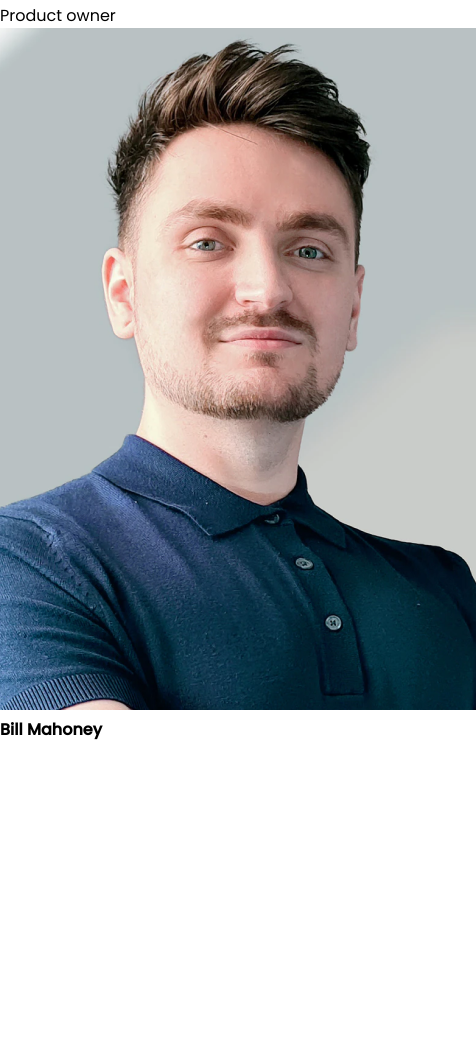
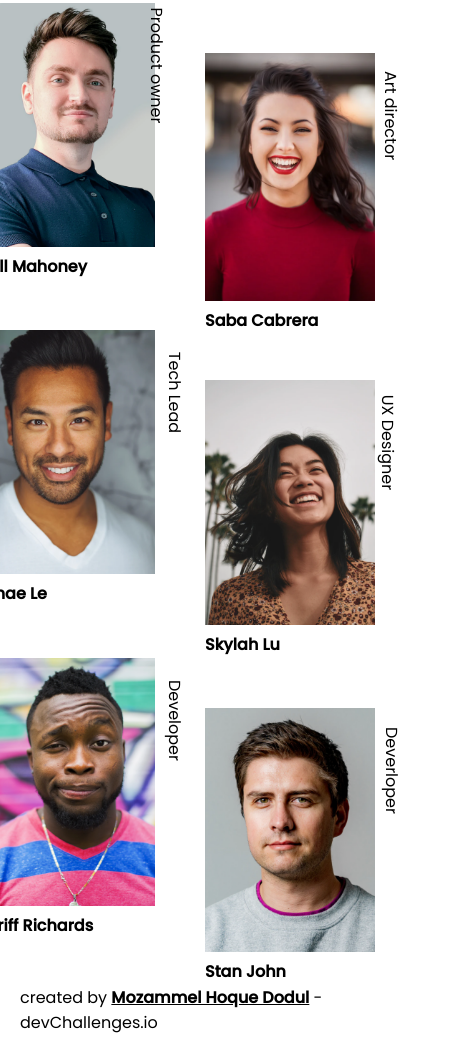
Before and after one commit to Dodul01/my-team-page-master, a plain HTML site: page index.html in a window 390 px wide. Shown: the part 174-1229 px from the top of the page, 476 px wide, since content can reach past the window. Before the commit the page ends 916 px from the top, so only its background shows below. Drawn offline with Linux system fonts and the light colour scheme.

Commit message:
header and team page complite

```diff
--- a/index.html
+++ b/index.html
@@ -30,16 +30,64 @@
   <!--Main Section Start Here-->
   <main>
     <div class="profile-container">
-      <div class="profile-card">
-        <p>Product owner</p>
-        <img src="./assets/photo1.png" alt="">
-        <b>Bill Mahoney</b>
+      <div class="profile-content">
+
+        <!--Profile Card Starts Here-->
+        <div class="profile-card">
+          <p class="profession">Product owner</p>
+          <img class="profile-picture" src="./assets/photo1.png" alt="">
+          <b class="profile-name">Bill Mahoney</b>
+        </div>
+        <!--Profile Card Ends Here-->
+
+        <!--Profile Card Starts Here-->
+        <div class="profile-card row-two mobile-row">
+          <p class="profession">Art director</p>
+          <img class="profile-picture" src="./assets/photo2.png" alt="">
+          <b class="profile-name">Saba Cabrera    </b>
+        </div>
+        <!--Profile Card Ends Here-->
+
+        <!--Profile Card Starts Here-->
+        <div class="profile-card">
+          <p class="profession">Tech Lead</p>
+          <img class="profile-picture" src="./assets/photo3.png" alt="">
+          <b class="profile-name">Shae Le</b>
+        </div>
+        <!--Profile Card Ends Here-->
+
+
+        <!--Profile Card Starts Here-->
+        <div class="profile-card mobile-row">
+          <p class="profession">UX Designer</p>
+          <img class="profile-picture" src="./assets/photo4.png" alt="">
+          <b class="profile-name">Skylah Lu</b>
+        </div>
+        <!--Profile Card Ends Here-->
+
+        <!--Profile Card Starts Here-->
+        <div class="profile-card row-two">
+          <p class="profession">Developer</p>
+          <img class="profile-picture" src="./assets/photo5.png" alt="">
+          <b class="profile-name">Griff Richards </b>
+        </div>
+        <!--Profile Card Ends Here-->
+
+        <!--Profile Card Starts Here-->
+        <div class="profile-card mobile-row">
+          <p class="profession">Deverloper</p>
+          <img class="profile-picture" src="./assets/photo6.png" alt="">
+          <b class="profile-name">Stan John</b>
+        </div>
+        <!--Profile Card Ends Here-->
       </div>
     </div>
   </main>
   <!--Main Section End Here-->
 
-  <footer></footer>
+  <footer>
+    <p>created by <strong><a href="https://devchallenges.io/portfolio/Dodul01">Mozammel Hoque Dodul</a></strong> - devChallenges.io</p>
+  </footer>
 </body>
 
 </html>
--- a/styles/style.css
+++ b/styles/style.css
@@ -28,6 +28,52 @@ header {
 
 /**Header Style End Here**/
 
+
+/**Profile Cart Style Start Here**/
+.profile-content {
+  max-width: 1400px;
+  margin: 0 auto;
+  display: grid;
+  grid-template-columns: repeat(3, 300px);
+  gap: 20px;
+  justify-content: center;
+}
+
+.profile-card {
+  width: 238px;
+  height: 426.496px;
+  position: relative;
+}
+
+.profession {
+  position: absolute;
+  top: 50px;
+  right: -60px;
+  transform: rotate(90deg);
+}
+
+.profile-picture {
+  width: 100%;
+}
+
+.row-two {
+  margin-top: 70px;
+}
+
+/**Profile Cart Style Start Here**/
+
+/**Footer Section Starts Here**/
+
+footer{
+  margin: 20px;
+}
+footer a{
+  color: black;
+  cursor: pointer;
+}
+
+/**Footer Section Ends Here**/
+
 /**Responsive Style For Small Devices Start Here**/
 @media screen and (max-width: 576px) {
   header {
@@ -48,6 +94,26 @@ header {
     font-size: 0.9rem;
   }
 
+
+  /**Profile Section Starts Here**/
+  .profile-content {
+    grid-template-columns: repeat(2, 200px);
+  }
+
+  .row-two {
+    margin-top: 0px;
+  }
+
+  .mobile-row{
+    margin-top: 50px;
+  }
+  .profile-card {
+    width: 170px;
+    height: 257.383px;
+    position: relative;
+  }
+
+  /**Profile Section Ends Here**/
 }
 
 /**Responsive Style For Small Devices End Here**/
@@ -63,6 +129,26 @@ header {
   .header-title h1 {
     margin-bottom: 39px;
   }
+
+    /**Profile Section Starts Here**/
+    .profile-content {
+      grid-template-columns: repeat(2, 200px);
+    }
+
+    .row-two {
+      margin-top: 0px;
+    }
+
+    .mobile-row{
+      margin-top: 50px;
+    }
+    .profile-card {
+      width: 170px;
+      height: 257.383px;
+      position: relative;
+    }
+
+    /**Profile Section Ends Here**/
 }
 
 /**Responsive Style For Medium Devices End Here**/
```
